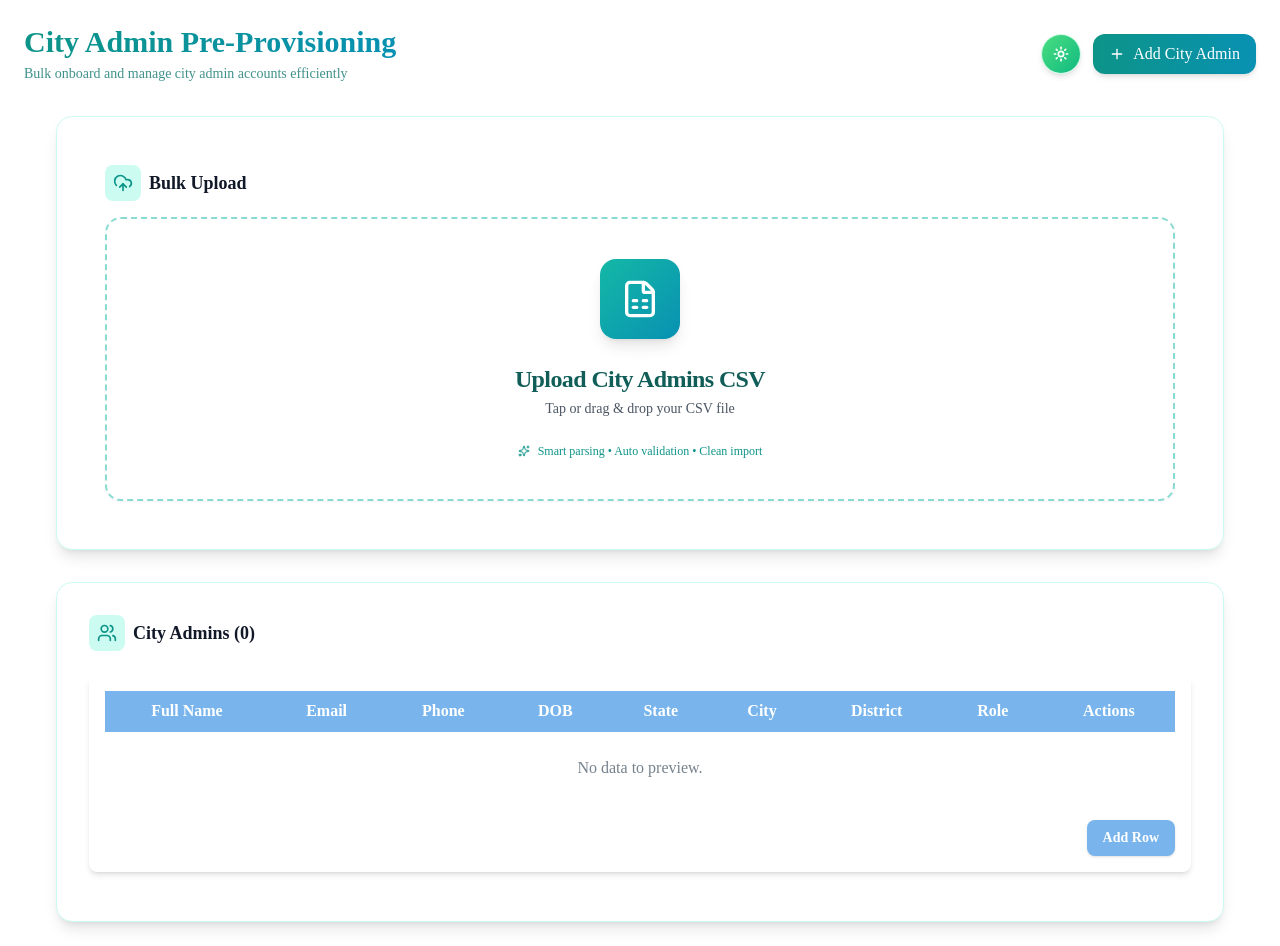
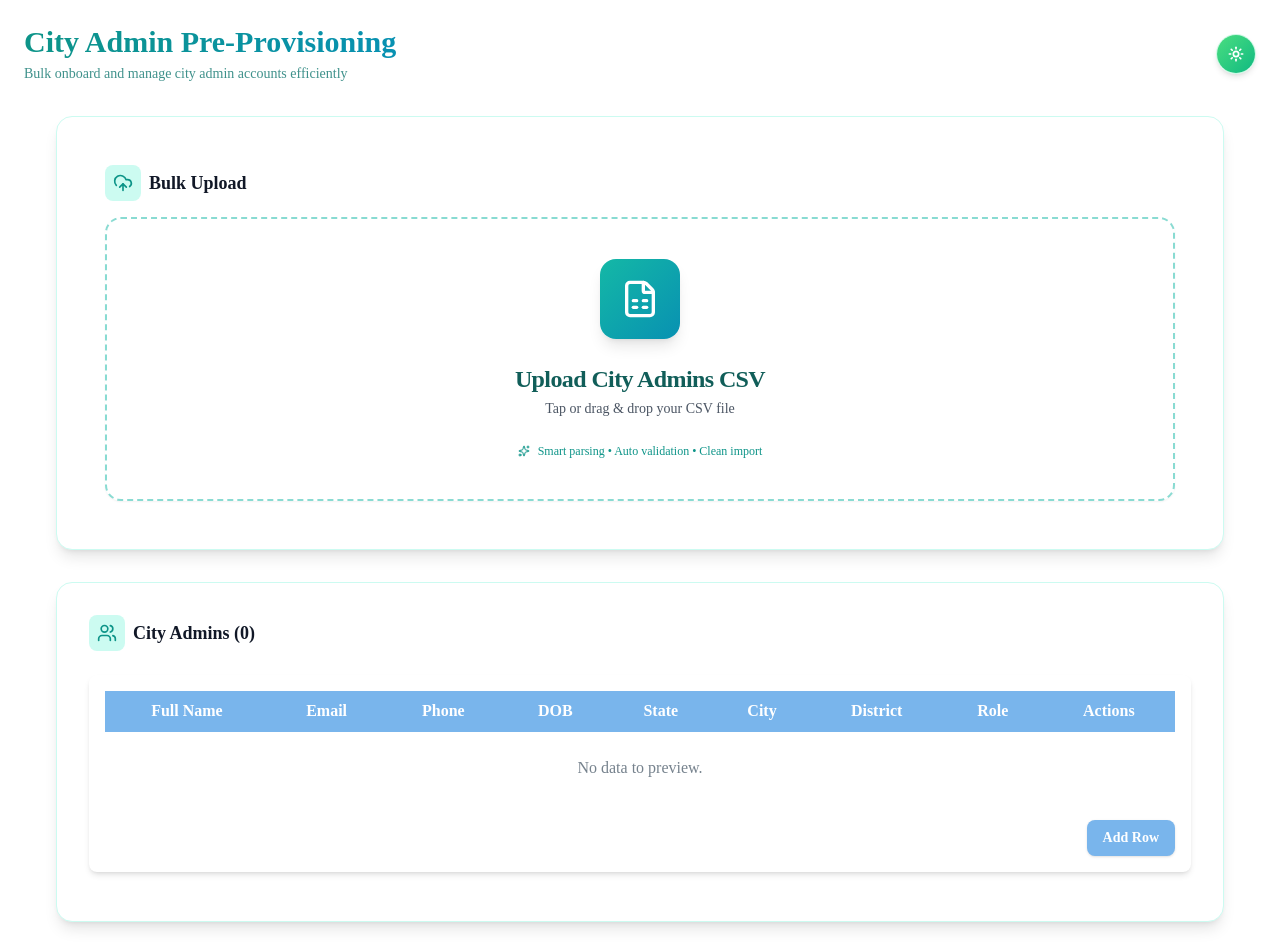
Before and after one commit to simeeram10-lgtm/Admin_Officers, a Next.js app: page /city-admin in a window 1280 px wide. Built offline with nearby package versions, Linux system fonts and the light colour scheme.

Commit message:
Remove Add Row button and dialog from City Admin page

```diff
--- a/app/city-admin/page.jsx
+++ b/app/city-admin/page.jsx
@@ -16,7 +16,7 @@ import { ModeToggle } from '@/components/ModeToggle';
 export default function CityAdminProvisioningPage() {
   const [admins, setAdmins] = useState([]);
   const [loading, setLoading] = useState(false);
-  const [showAdd, setShowAdd] = useState(false);
+  // const [showAdd, setShowAdd] = useState(false);
   const [editIdx, setEditIdx] = useState(null);
 
   // Handle CSV upload and parsing
@@ -45,11 +45,11 @@ export default function CityAdminProvisioningPage() {
     setLoading(false);
   };
 
-  // Add new row
-  const handleAdd = (row) => {
-    setAdmins([...admins, { ...row, password: generatePassword(row.fullName, row.dob) }]);
-    toast.success('City Admin added');
-  };
+  // Add new row (removed)
+  // const handleAdd = (row) => {
+  //   setAdmins([...admins, { ...row, password: generatePassword(row.fullName, row.dob) }]);
+  //   toast.success('City Admin added');
+  // };
 
   // Edit row
   const handleEdit = (idx) => setEditIdx(idx);
@@ -87,13 +87,6 @@ export default function CityAdminProvisioningPage() {
         </div>
         <div className="flex items-center gap-3 flex-wrap">
           <ModeToggle />
-          <button
-            onClick={() => setShowAdd(true)}
-            className="flex items-center gap-2 px-4 py-2 rounded-xl bg-gradient-to-r from-teal-600 to-cyan-600 hover:from-teal-700 hover:to-cyan-700 text-white font-medium shadow-md hover:shadow-lg transition-all duration-300 active:scale-95"
-          >
-            <Plus className="w-4 h-4" />
-            Add City Admin
-          </button>
         </div>
       </div>
 
@@ -140,7 +133,7 @@ export default function CityAdminProvisioningPage() {
       </div>
 
       {/* DIALOGS */}
-      <AddCityAdminDialog isOpen={showAdd} onClose={() => setShowAdd(false)} onAdd={handleAdd} />
+      {/* <AddCityAdminDialog isOpen={showAdd} onClose={() => setShowAdd(false)} onAdd={handleAdd} /> */}
       <EditCityAdminDialog
         isOpen={editIdx !== null}
         cityAdmin={editIdx !== null ? admins[editIdx] : null}
```
